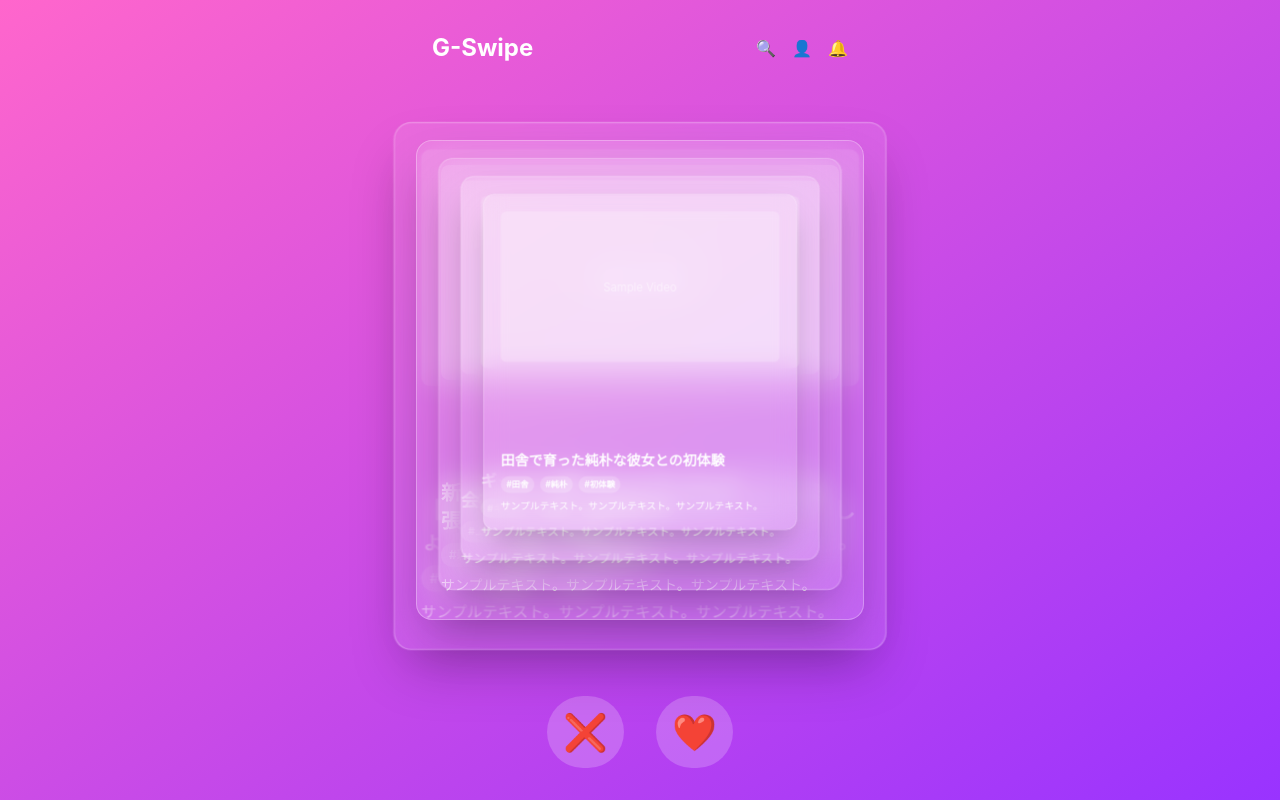
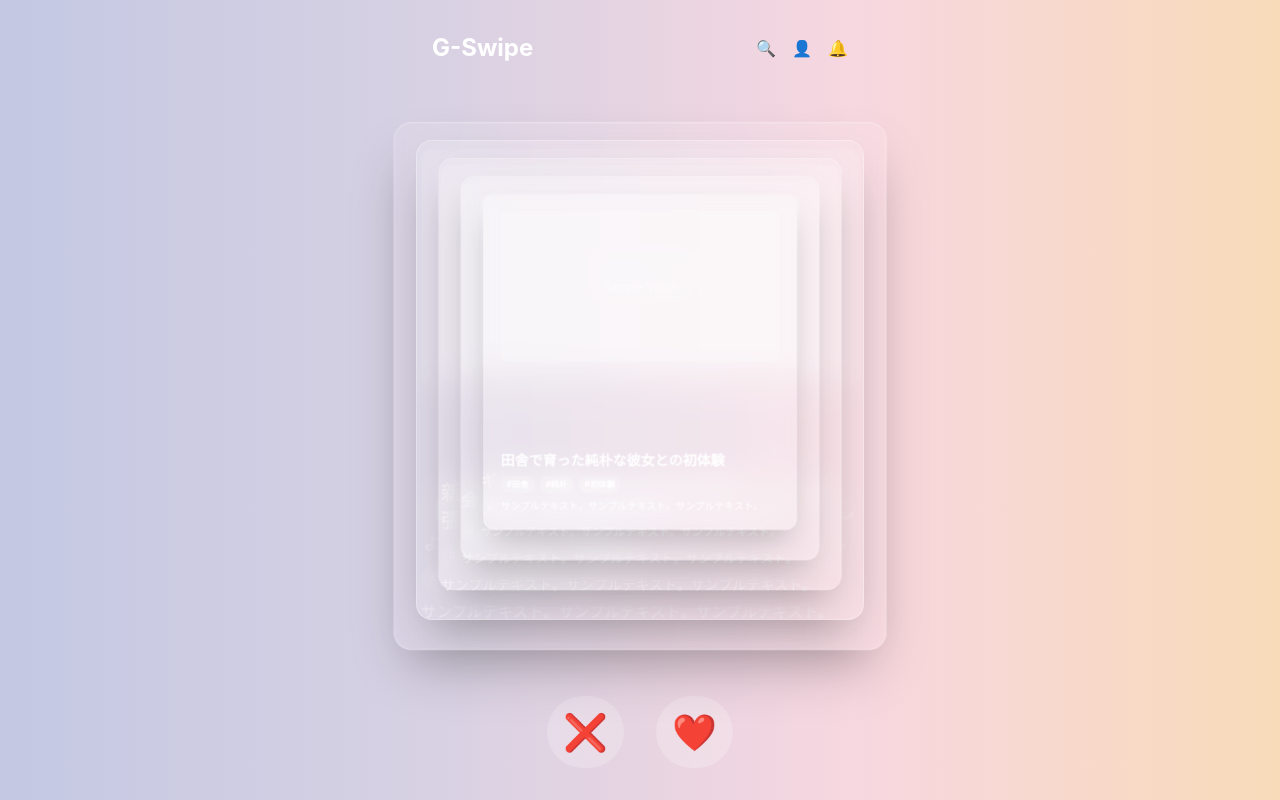
Before and after one commit to yotadata/adult_matching, a Next.js app in the folder frontend/: page / in a window 1280 px wide. Built offline with nearby package versions, Linux system fonts and the light colour scheme.

Commit message:
feat: update background gradient and documentation

```diff
--- a/frontend/src/app/globals.css
+++ b/frontend/src/app/globals.css
@@ -3,7 +3,7 @@
 @tailwind utilities;
 
 body {
-  background: linear-gradient(to bottom right, #FF66CC, #9933FF);
+  background: linear-gradient(to right, #C4C8E3, #D7D1E3, #F7D7E0, #F8DBB9);
   color: #FFFFFF;
   min-height: 100vh;
   font-family: -apple-system, BlinkMacSystemFont, "Segoe UI", Roboto, Helvetica,
```
Also changed, not shown: 1 other file (tests, documents, lock files or other folders).
